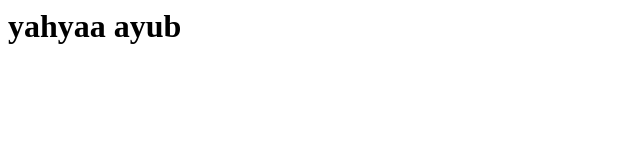
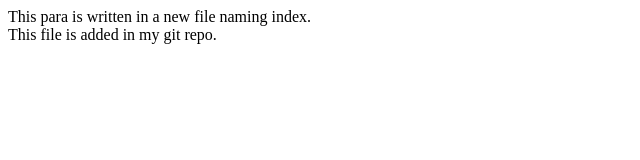
Before and after one commit to muhammadyahyaayub06/Umrah-Calculator, a plain HTML site: page index.html in a window 1280 px wide. Shown: the whole page, without its empty margins (0-640 px from the left). Drawn offline with Linux system fonts and the light colour scheme.

Commit message:
Added new html file

```diff
--- a/index.html
+++ b/index.html
@@ -1 +1,5 @@
-<h1>yahyaa ayub</h1>
+<p>
+    This para is written in a new file naming index.
+    <br>
+    This file is added in my git repo.
+</p>
```
Also changed, not shown: 1 other file.
